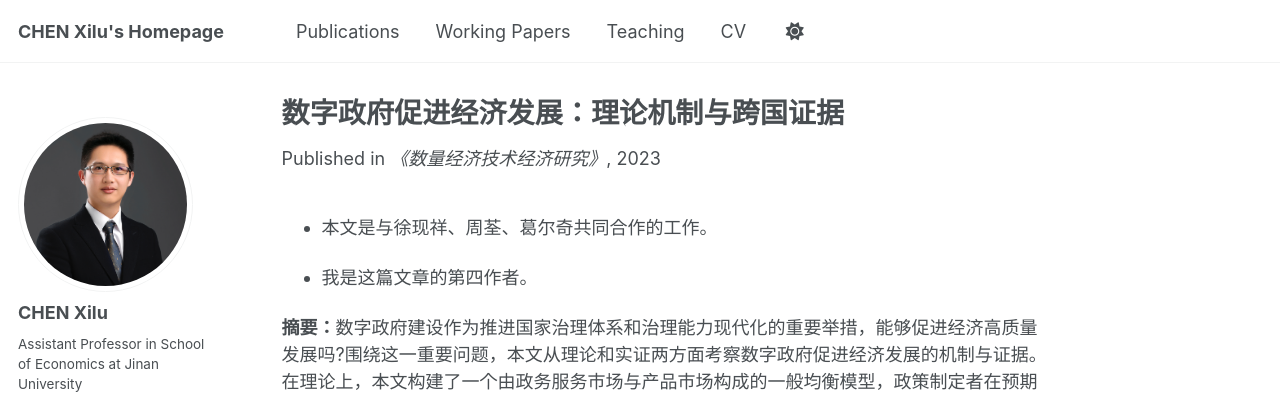
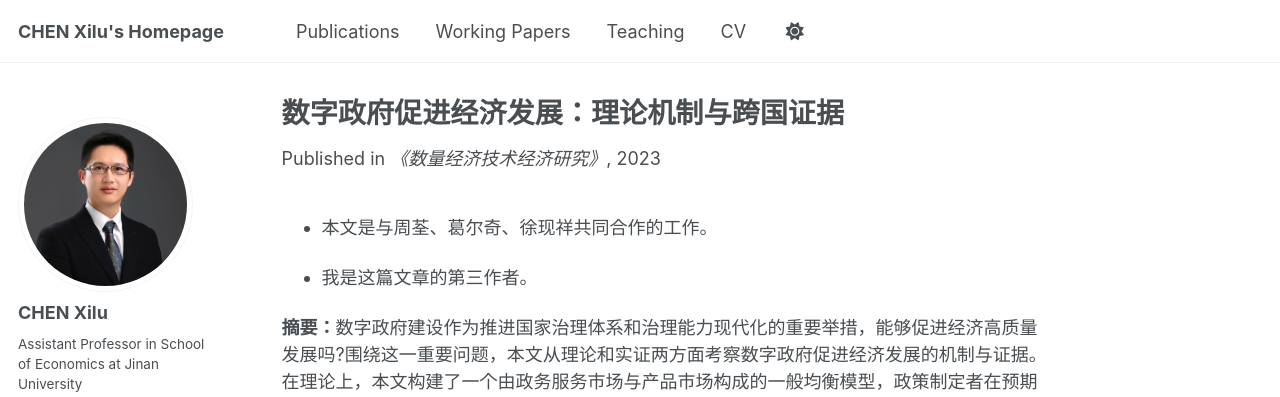
Before and after one commit to Xilu-CHEN/xilu-chen.github.io, a Jekyll site: the page built from _publications/SLJJJSJJYJ2023.md, in a window 1280 px wide and 1323 px high. Shown: the top 397 px of the window. Built offline with Jekyll 4.4.1, drawn with Linux system fonts in a browser that asks for light colours; some web fonts are replaced; a script that is not in the unit is left out.

Commit message:
Update SLJJJSJJYJ2023.md

```diff
--- a/_publications/SLJJJSJJYJ2023.md
+++ b/_publications/SLJJJSJJYJ2023.md
@@ -9,9 +9,9 @@ venue: '《数量经济技术经济研究》'
 paperurl: 'http://xilu-chen.github.io/files/SLJJJSJJYJ2023.pdf'
 ---
 
-* 本文是与徐现祥、周荃、葛尔奇共同合作的工作。
+* 本文是与周荃、葛尔奇、徐现祥共同合作的工作。
 
-* 我是这篇文章的第四作者。
+* 我是这篇文章的第三作者。
 
 **摘要：**数字政府建设作为推进国家治理体系和治理能力现代化的重要举措，能够促进经济高质量发展吗?围绕这一重要问题，本文从理论和实证两方面考察数字政府促进经济发展的机制与证据。在理论上，本文构建了一个由政务服务市场与产品市场构成的一般均衡模型，政策制定者在预期数字政府使用率高于临界值时选择建设数字政府;当企业能够自由选择通过线下平台或数字政府获取政务服务时，会加强政府内部竞争，从而促进经济发展。其背后的具体机制为数字政府建设可以降低企业获取政务服务的合规成本，并可能影响政府提供政务服务的财政支出。在实证上，基于2002~2019年全球167个经济体的数据，本文研究发现数字政府建设能够显著提高劳均产出，促进经济高质量发展;数字政府建设能够通过减少企业获取政务服务的时间和所经历的程序数目来促进经济发展。本文研究结论表明，只有切实提高数字政府的使用率，才能充分发挥数字政府建设促进经济高质量发展的积极作用，推进国家治理体系和治理能力现代化。
 
```
